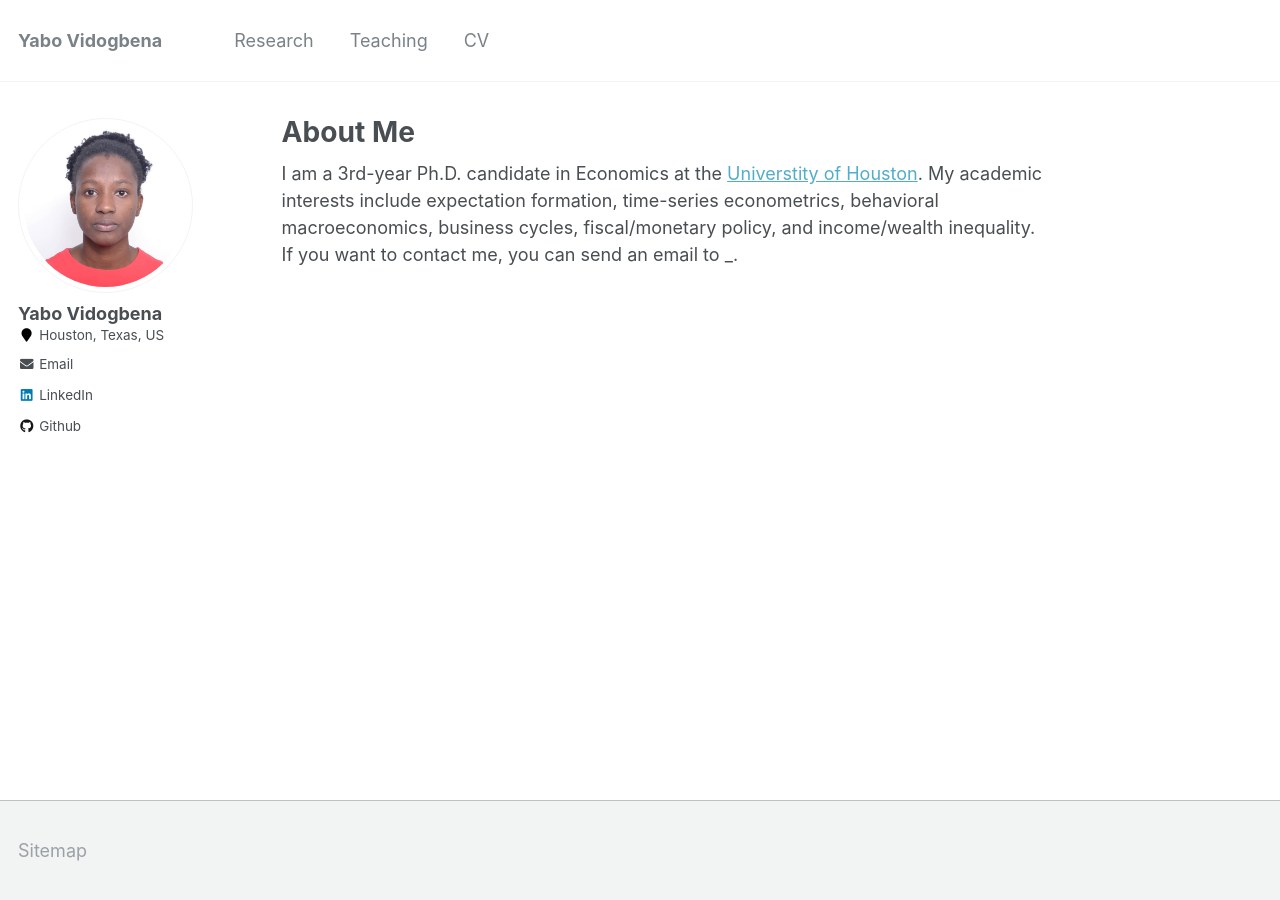
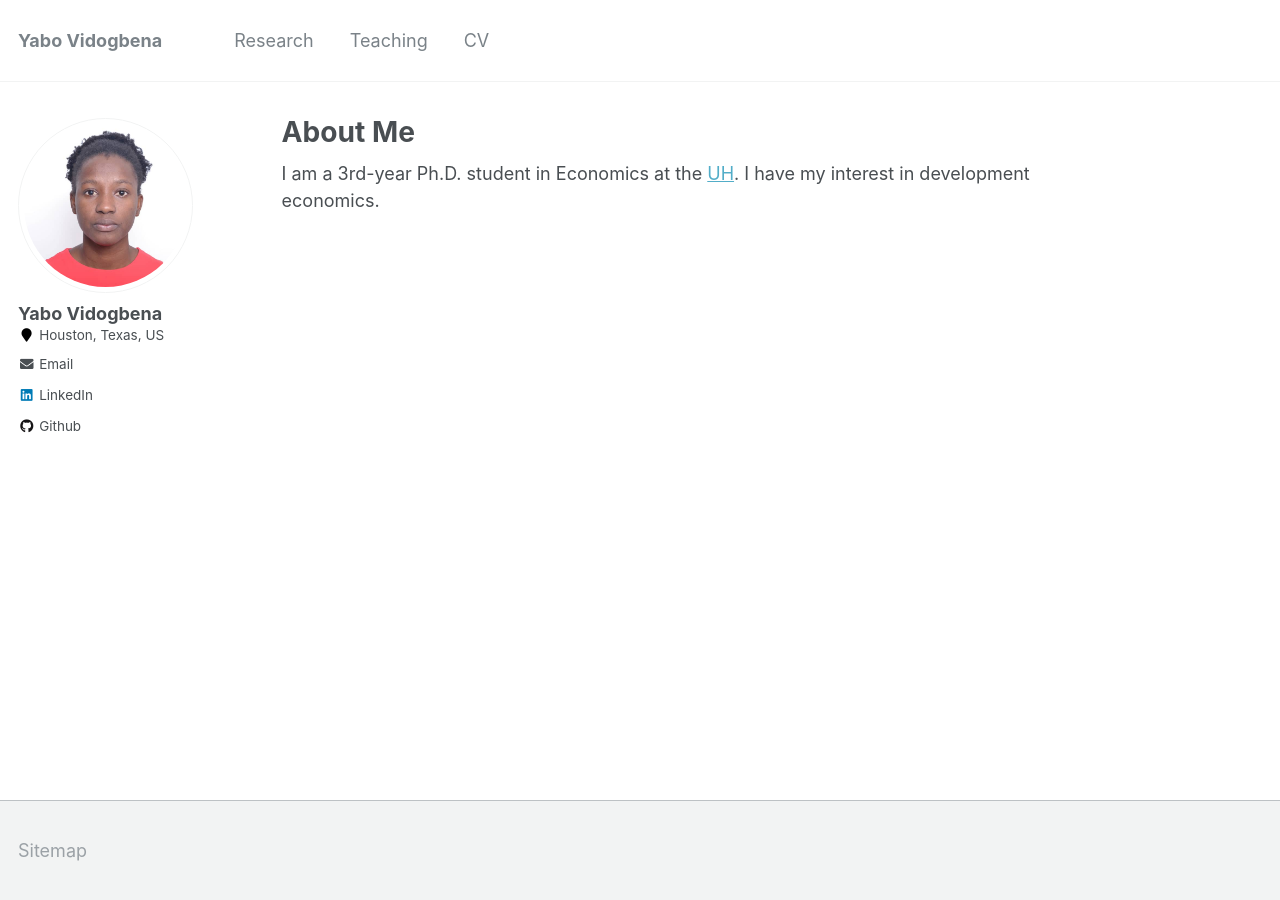
Before and after one commit to erikacallicott/erikacallicott.github.io, a Jekyll site: the page built from _pages/about.md, in a window 1280 px wide. Built offline with Jekyll 4.4.1, drawn with Linux system fonts in a browser that asks for light colours.

Commit message:
Update about.md

```diff
--- a/_pages/about.md
+++ b/_pages/about.md
@@ -8,4 +8,4 @@ redirect_from:
   - /about.html
 ---
 
-I am a 3rd-year Ph.D. candidate in Economics at the [Universtity of Houston](https://www.uh.edu/class/economics/). My academic interests include expectation formation, time-series econometrics, behavioral macroeconomics, business cycles, fiscal/monetary policy, and income/wealth inequality. If you want to contact me, you can send an email to _.
+I am a 3rd-year Ph.D. student in Economics at the [UH](https://www.uh.edu/). I have my interest in development economics.
```
